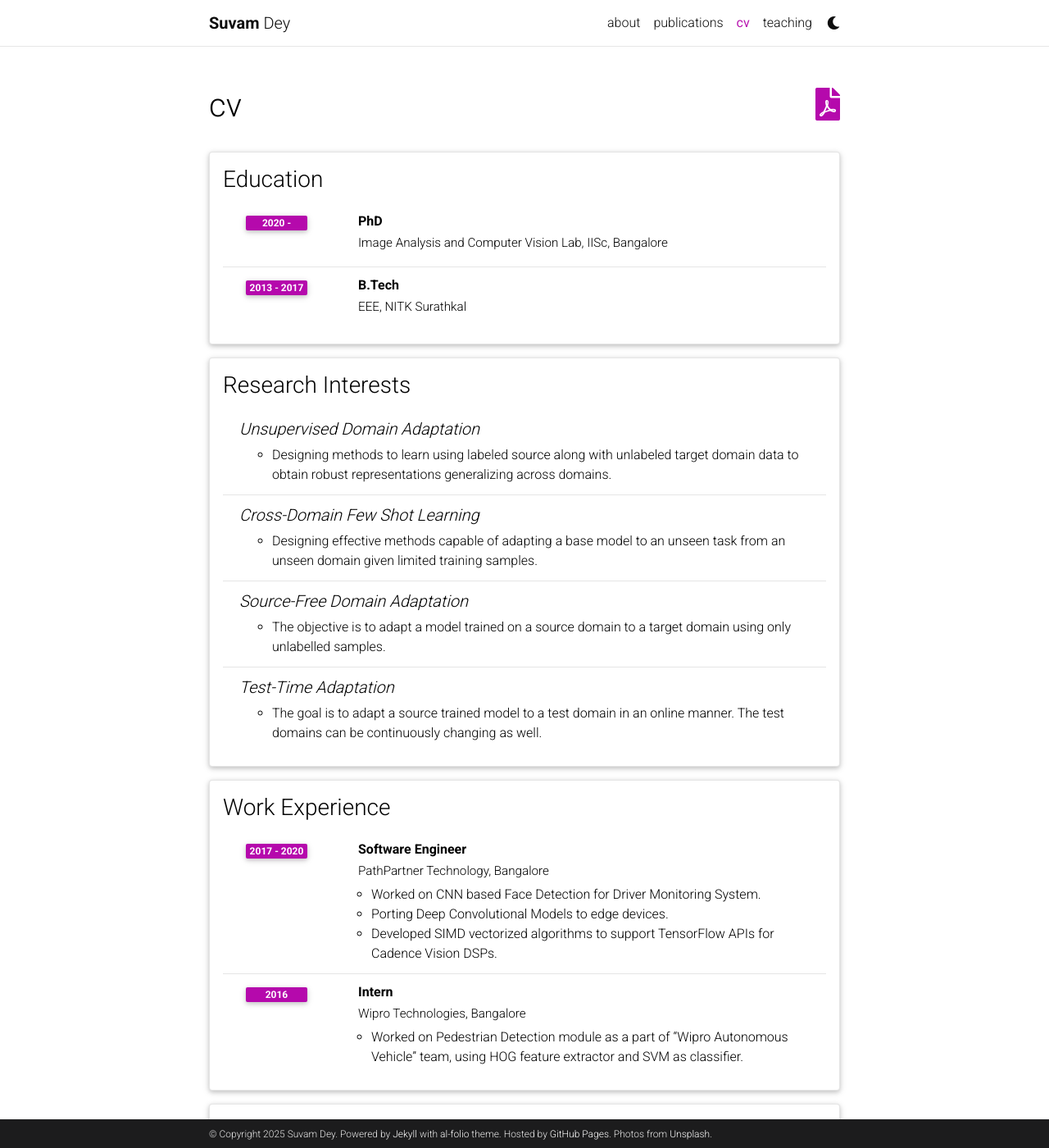
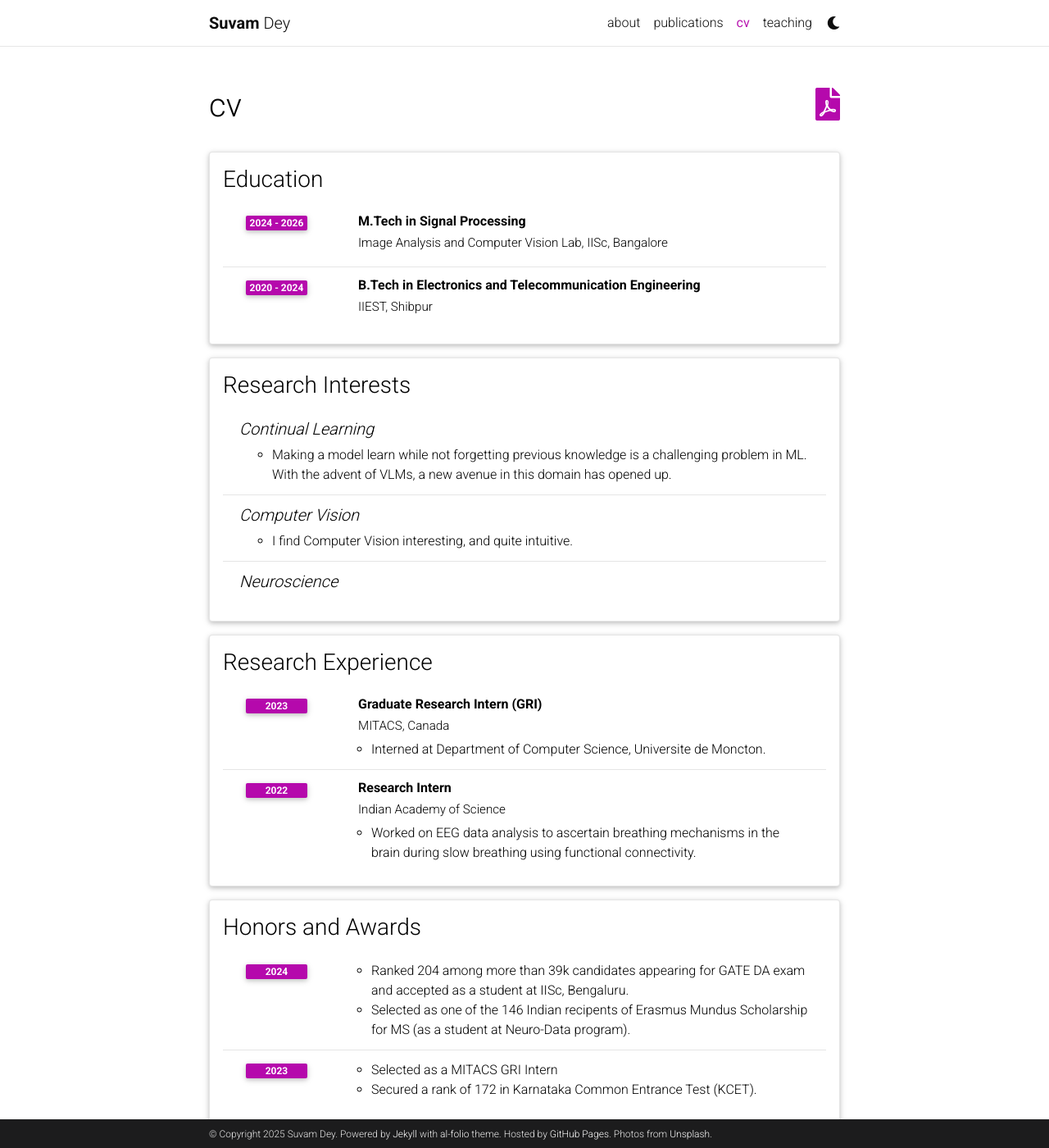
Before and after one commit to YedMavus/yedmavus.github.io, a Jekyll site: the page built from _pages/cv.md, in a window 1280 px wide and 1400 px high. Shown: the whole window at 82% size. Built offline with Jekyll 4.4.1, drawn with Linux system fonts in a browser that asks for light colours; comment, search, counter and statistics services are not loaded; a style sheet for code colours, icons or effects is not loaded; some of the changed text lies outside the part shown.

Commit message:
Update cv.yml

```diff
--- a/_data/cv.yml
+++ b/_data/cv.yml
@@ -11,9 +11,9 @@
 - title: Education
   type: time_table
   contents:
-    - title: PhD
+    - title: M.Tech in Signal Processing
       institution: Image Analysis and Computer Vision Lab, IISc, Bangalore
-      year: 2020 -
+      year: 2024 - 2026
       # description:
       #   - Description 1.
       #   - Description 2.
@@ -21,9 +21,9 @@
       #     contents:
       #       - Sub-description 1.
       #       - Sub-description 2.
-    - title: B.Tech
-      institution: EEE, NITK Surathkal
-      year: 2013 - 2017
+    - title: B.Tech in Electronics and Telecommunication Engineering
+      institution: IIEST, Shibpur
+      year: 2020 - 2024
       # description:
       #   - Description 1.
       #   - Description 2.
@@ -31,38 +31,31 @@
 - title: Research Interests
   type: nested_list
   contents:
-    - title: Unsupervised Domain Adaptation
+    - title: Continual Learning
       items:
-        - Designing methods to learn using labeled source along with unlabeled target domain data to obtain robust representations generalizing across domains.
-    - title: Cross-Domain Few Shot Learning
+        - Making a model learn while not forgetting previous knowledge is a challenging problem in ML. With the advent of VLMs, a new avenue in this domain has opened up.
+    - title: Computer Vision
       items:
-        - Designing effective methods capable of adapting a base model to an unseen task from an unseen domain given limited training samples.
-    - title: Source-Free Domain Adaptation
+        - I find Computer Vision interesting, and quite intuitive.
+    - title: Neuroscience
       items:
-        - The objective is to adapt a model trained on a source domain to a target domain using only unlabelled samples.
-    - title: Test-Time Adaptation
-      items:
-        - The goal is to adapt a source trained model to a test domain in an online manner. The test domains can be continuously changing as well.
-
-- title: Work Experience
+- title: Research Experience
   type: time_table
   contents:
-    - title: Software Engineer
-      institution: PathPartner Technology, Bangalore
-      year: 2017 - 2020
+    - title: Graduate Research Intern (GRI)
+      institution: MITACS, Canada
+      year: 2023
       description:
-        - Worked on CNN based Face Detection for Driver Monitoring System.
-        - Porting Deep Convolutional Models to edge devices.
-        - Developed SIMD vectorized algorithms to support TensorFlow APIs for Cadence Vision DSPs.
+        - Interned at Department of Computer Science, Universite de Moncton.
         # - title: Description 3.
         #   contents:
         #     - Sub-description 1.
         #     - Sub-description 2.
-    - title: Intern
-      institution: Wipro Technologies, Bangalore
-      year: 2016
+    - title: Research Intern
+      institution: Indian Academy of Science
+      year: 2022
       description:
-        - Worked on Pedestrian Detection module as a part of “Wipro Autonomous Vehicle” team, using HOG feature extractor and SVM as classifier.
+        - Worked on EEG data analysis to ascertain breathing mechanisms in the brain during slow breathing using functional connectivity.
 
     # - title: Director
     #   institution: Kaiser Wilhelm Institute for Physics, Berlin, Germany.
@@ -89,12 +82,13 @@
 - title: Honors and Awards
   type: time_table
   contents:
-    - year: 2022
+    - year: 2024
       items:
-        - Recipient of the Prime Minister’s Research Fellowship (PMRF).
-    - year: 2013
+        - Ranked 204 among more than 39k candidates appearing for GATE DA exam and accepted as a student at IISc, Bengaluru.
+        - Selected as one of the 146 Indian recipents of Erasmus Mundus Scholarship for MS (as a student at Neuro-Data program).
+    - year: 2023
       items:
-        - Secured a state rank of 254 in Joint Entrance Exam (JEE) Main.
+        - Selected as a MITACS GRI Intern
         - Secured a rank of 172 in Karnataka Common Entrance Test (KCET).
 
 
```
